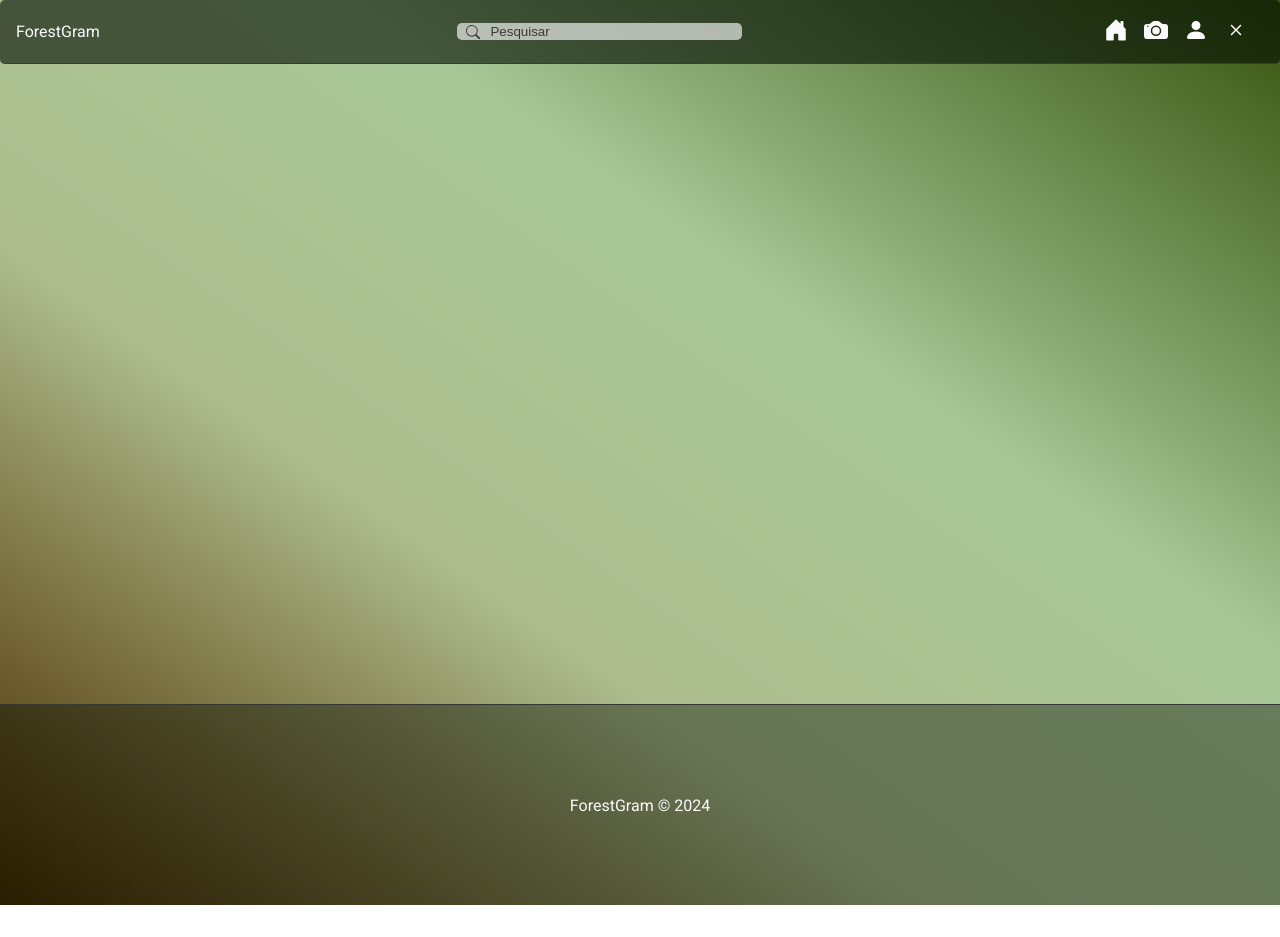
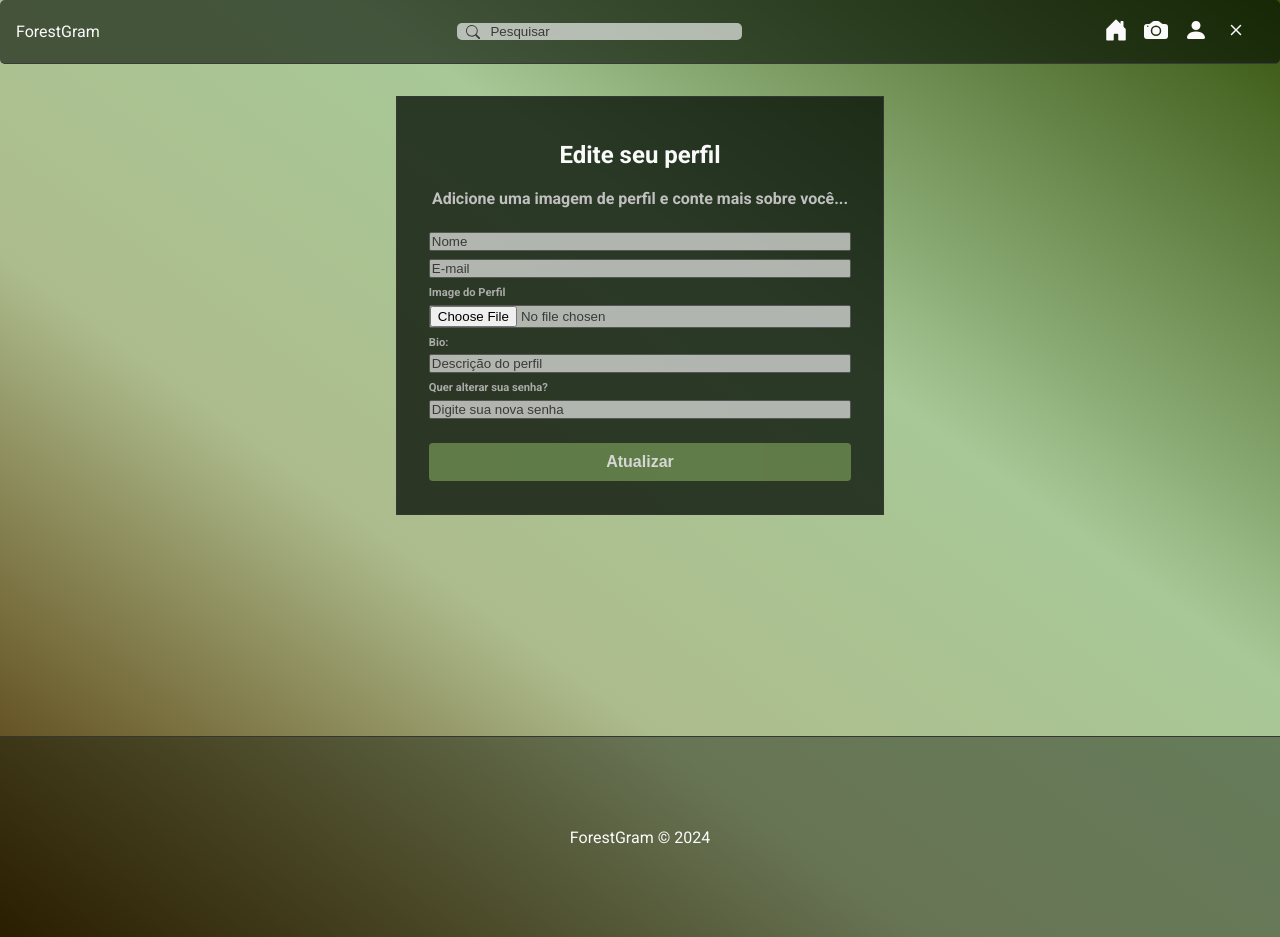
Before and after one commit to Rodrigo-Rods/ReactGram, a React (Create React App) app in the folder 12_ReactGram/frontend/: page /profile in a window 1280 px wide. Before the commit the page ends 905 px from the top, so only its background shows below. Built offline with nearby package versions, Linux system fonts and the light colour scheme; sample sign-in values are in the browser's storage.

Commit message:
Reducer de usuário

```diff
--- a/12_ReactGram/frontend/src/App.js
+++ b/12_ReactGram/frontend/src/App.js
@@ -15,6 +15,7 @@
 import Home from './pages/Home/Home';
 import Login from './pages/Auth/Login';
 import Register from './pages/Auth/Register';
+import EditProfile from './pages/EditProfile/EditProfile';
 
 function App() {
   const { auth, loading } = useAuth()
@@ -30,7 +31,12 @@
         <Navbar />
         <div className="container">
           <Routes>
-            <Route path="/" element={auth ? <Home /> : < Navigate to="login" />} />
+            <Route
+              path="/"
+              element={auth ? <Home /> : < Navigate to="login" />} />
+            <Route
+              path="/profile"
+              element={auth ? <EditProfile /> : <Navigate to="/login" />} />
             <Route path="/login" element={!auth ? <Login /> : <Navigate to="/" />} />
             <Route path="/register" element={!auth ? <Register /> : <Navigate to="/" />} />
           </Routes>
--- /dev/null
+++ b/12_ReactGram/frontend/src/pages/EditProfile/EditProfile.css
@@ -0,0 +1,20 @@
+#edit-profile {
+    border: 1px solid #363636;
+    background-color: rgba(1, 10, 0, 0.75);
+    padding: 1.5em 2em;
+    max-width: 33%;
+    margin: 2em auto;
+    text-align: center;
+}
+
+.subtitle {
+    font-weight: bold;
+    color: #c1c0c0;
+}
+
+.profile-image {
+    width: 150px;
+    height: 150px;
+    border-radius: 50%;
+    margin-bottom: 1em;
+}
--- /dev/null
+++ b/12_ReactGram/frontend/src/pages/EditProfile/EditProfile.js
@@ -0,0 +1,34 @@
+import './EditProfile.css';
+
+
+const EditProfile = () => {
+
+    const handleSubmit = (e) => {
+        e.preventDefault()
+    }
+
+    return <div id='edit-profile'>
+        <h2>Edite seu perfil</h2>
+        <p className='subtitle'> Adicione uma imagem de perfil e conte mais sobre você...</p>
+        {/* Preview da imagem */}
+        <form onSubmit={handleSubmit}>
+            <input type="text" placeholder='Nome' />
+            <input type="email" placeholder='E-mail' />
+            <label>
+                <span>Image do Perfil</span>
+                <input type="file" />
+            </label>
+            <label>
+                <span>Bio:</span>
+                <input type="text" placeholder='Descrição do perfil' />
+            </label>
+            <label>
+                <span>Quer alterar sua senha?</span>
+                <input type="password" placeholder='Digite sua nova senha' />
+            </label>
+            <input type="submit" value="Atualizar" />
+        </form>
+    </div>
+}
+
+export default EditProfile
--- /dev/null
+++ b/12_ReactGram/frontend/src/slices/userSlice.js
@@ -0,0 +1,26 @@
+import { createSlice, createAsyncThunk } from '@reduxjs/toolkit';
+
+const initialState = {
+    user: {},
+    error: false,
+    sucess: false,
+    loading: false,
+    message: null
+}
+
+//Funções
+
+
+export const userSlice = createSlice({
+    name: 'user',
+    initialState,
+    reducers: {
+        resetMessage: (state) => {
+            state.message = null;
+        },
+    },
+});
+
+
+export const { resetMessage } = userSlice.actions;
+export default userSlice.reducer;
--- a/12_ReactGram/frontend/src/store.js
+++ b/12_ReactGram/frontend/src/store.js
@@ -1,9 +1,11 @@
 import { configureStore } from '@reduxjs/toolkit';
 
 import authReducer from './slices/authSlice';
+import userReducer from './slices/userSlice';
 
 export const store = configureStore({
     reducer: {
         auth: authReducer,
-    }
+        user: userReducer,
+    },
 });
```
Also changed, not shown: 12_ReactGram/frontend/src/services/userService.js (added).
